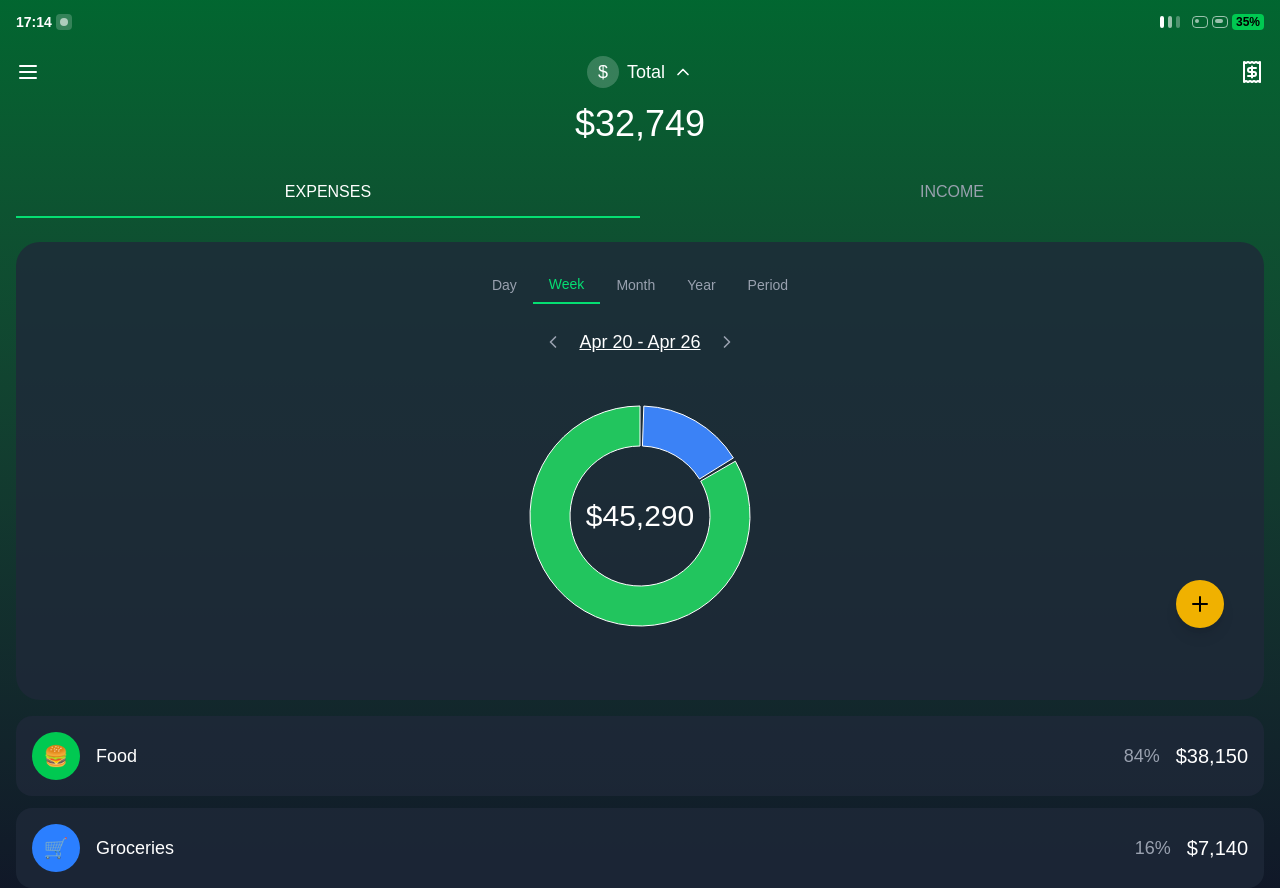
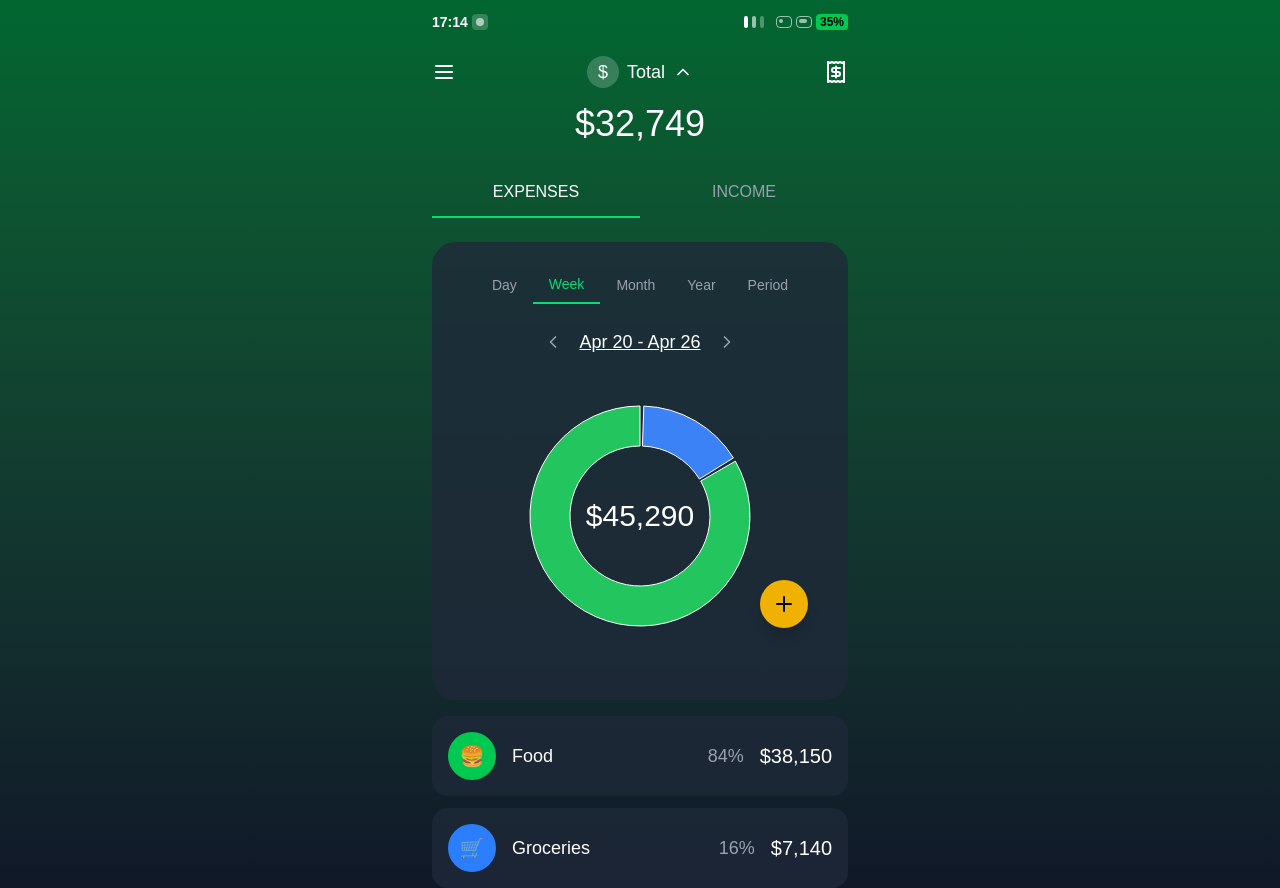
Before and after one commit to FranBudde/tp-front-ORT, a Next.js app: page /home in a window 1280 px wide. Built offline with nearby package versions, Linux system fonts and the light colour scheme.

Commit message:
estilos ok

```diff
--- a/app/home/page.jsx
+++ b/app/home/page.jsx
@@ -1,43 +1,45 @@
 "use client";
-import React, { useState } from 'react';
-import { Menu, Receipt, ChevronLeft, ChevronRight, Plus } from 'lucide-react';
-import { PieChart, Pie, Cell, ResponsiveContainer } from 'recharts';
+import React, { useState } from "react";
+import { Menu, Receipt, ChevronLeft, ChevronRight, Plus } from "lucide-react";
+import { PieChart, Pie, Cell, ResponsiveContainer } from "recharts";
 
 export default function ExpenseDashboard() {
-  const [activeTab, setActiveTab] = useState('expenses');
-  const [activeTimeframe, setActiveTimeframe] = useState('week');
+  // Estados
+  const [activeTab, setActiveTab] = useState("expenses");
+  const [activeTimeframe, setActiveTimeframe] = useState("week");
 
+  // Datos categorías gastos
   const expenseData = [
     {
-      id: 'food',
-      name: 'Food',
-      icon: '🍔',
-      color: '#22c55e',
-      bgColor: 'bg-green-500',
+      id: "food",
+      name: "Food",
+      icon: "🍔",
+      color: "#22c55e",
+      bgColor: "bg-green-500",
       percentage: 84,
-      amount: '$38,150',
-      value: 38150
+      amount: "$38,150",
+      value: 38150,
     },
     {
-      id: 'groceries',
-      name: 'Groceries',
-      icon: '🛒',
-      color: '#3b82f6',
-      bgColor: 'bg-blue-500',
+      id: "groceries",
+      name: "Groceries",
+      icon: "🛒",
+      color: "#3b82f6",
+      bgColor: "bg-blue-500",
       percentage: 16,
-      amount: '$7,140',
-      value: 7140
-    }
+      amount: "$7,140",
+      value: 7140,
+    },
   ];
 
-  const COLORS = ['#22c55e', '#3b82f6'];
-
-  const timeframes = ['Day', 'Week', 'Month', 'Year', 'Period'];
+  // Opciones de timeframe
+  const timeframes = ["Day", "Week", "Month", "Year", "Period"];
 
   return (
-    <div className="min-h-screen bg-gradient-to-b from-green-800 to-gray-900 text-white">
+    <div className="min-h-screen bg-gradient-to-b from-green-800 to-gray-900 text-white flex justify-center">
+      <div className="w-full max-w-md mx-auto relative"> {/* Este es el div añadido para el formato */}
         {/* Status Bar */}
-      <div className="flex justify-between items-center px-4 pt-3 pb-2 text-sm">
+        <header className="flex justify-between items-center px-4 pt-3 pb-2 text-sm">
           <div className="flex items-center gap-1">
             <span className="font-semibold">17:14</span>
             <div className="w-4 h-4 bg-white/20 rounded-sm flex items-center justify-center">
@@ -58,12 +60,14 @@ export default function ExpenseDashboard() {
                 <div className="w-2 h-1 bg-white/60 rounded-full m-0.5"></div>
               </div>
             </div>
-          <div className="bg-green-500 text-xs px-1 rounded text-black font-semibold">35%</div>
+            <div className="bg-green-500 text-xs px-1 rounded text-black font-semibold">
+              35%
             </div>
           </div>
+        </header>
 
         {/* Header */}
-      <div className="flex items-center justify-between px-4 py-4">
+        <section className="flex items-center justify-between px-4 py-4">
           <Menu size={24} className="text-white cursor-pointer" />
           <div className="flex items-center gap-2">
             <div className="w-8 h-8 bg-white/20 rounded-full flex items-center justify-center">
@@ -73,39 +77,39 @@ export default function ExpenseDashboard() {
             <ChevronLeft size={20} className="rotate-90" />
           </div>
           <Receipt size={24} className="text-white cursor-pointer" />
-      </div>
+        </section>
 
         {/* Total Amount */}
-      <div className="text-center mb-6">
+        <section className="text-center mb-6">
           <div className="text-4xl font-light mb-2">$32,749</div>
-      </div>
+        </section>
 
         {/* Tabs */}
-      <div className="flex mx-4 mb-6">
+        <nav className="flex mx-4 mb-6">
           <button
-          onClick={() => setActiveTab('expenses')}
+            onClick={() => setActiveTab("expenses")}
             className={`flex-1 py-3 text-center font-medium border-b-2 ${
-            activeTab === 'expenses'
-              ? 'border-green-400 text-white'
-              : 'border-transparent text-gray-400'
+              activeTab === "expenses"
+                ? "border-green-400 text-white"
+                : "border-transparent text-gray-400"
             }`}
           >
             EXPENSES
           </button>
           <button
-          onClick={() => setActiveTab('income')}
+            onClick={() => setActiveTab("income")}
             className={`flex-1 py-3 text-center font-medium border-b-2 ${
-            activeTab === 'income'
-              ? 'border-green-400 text-white'
-              : 'border-transparent text-gray-400'
+              activeTab === "income"
+                ? "border-green-400 text-white"
+                : "border-transparent text-gray-400"
             }`}
           >
             INCOME
           </button>
-      </div>
+        </nav>
 
         {/* Main Content Card */}
-      <div className="mx-4 bg-gray-800/80 rounded-3xl p-6 mb-4">
+        <main className="mx-4 bg-gray-800/80 rounded-3xl p-6 mb-4 flex flex-col">
           {/* Timeframe Selector */}
           <div className="flex justify-center mb-6">
             {timeframes.map((timeframe) => (
@@ -114,8 +118,8 @@ export default function ExpenseDashboard() {
                 onClick={() => setActiveTimeframe(timeframe.toLowerCase())}
                 className={`px-4 py-2 text-sm font-medium ${
                   activeTimeframe === timeframe.toLowerCase()
-                  ? 'text-green-400 border-b-2 border-green-400'
-                  : 'text-gray-400'
+                    ? "text-green-400 border-b-2 border-green-400"
+                    : "text-gray-400"
                 }`}
               >
                 {timeframe}
@@ -125,9 +129,19 @@ export default function ExpenseDashboard() {
 
           {/* Date Range */}
           <div className="flex items-center justify-center mb-8">
-          <ChevronLeft size={20} className="text-gray-400 cursor-pointer" />
-          <span className="mx-4 text-lg font-medium underline">Apr 20 - Apr 26</span>
-          <ChevronRight size={20} className="text-gray-400 cursor-pointer" />
+            <ChevronLeft
+              size={20}
+              className="text-gray-400 cursor-pointer"
+              // Aquí podrías poner handlers si quieres cambiar rango
+            />
+            <span className="mx-4 text-lg font-medium underline">
+              Apr 20 - Apr 26
+            </span>
+            <ChevronRight
+              size={20}
+              className="text-gray-400 cursor-pointer"
+              // Aquí también handlers opcionales
+            />
           </div>
 
           {/* Donut Chart */}
@@ -166,14 +180,19 @@ export default function ExpenseDashboard() {
               </button>
             </div>
           </div>
-      </div>
+        </main>
 
         {/* Category List */}
-      <div className="mx-4 space-y-3">
+        <section className="mx-4 space-y-3">
           {expenseData.map((category) => (
-          <div key={category.id} className="bg-gray-800/80 rounded-2xl p-4 flex items-center justify-between">
+            <div
+              key={category.id}
+              className="bg-gray-800/80 rounded-2xl p-4 flex items-center justify-between"
+            >
               <div className="flex items-center gap-4">
-              <div className={`w-12 h-12 rounded-full ${category.bgColor} flex items-center justify-center text-xl`}>
+                <div
+                  className={`w-12 h-12 rounded-full ${category.bgColor} flex items-center justify-center text-xl`}
+                >
                   {category.icon}
                 </div>
                 <span className="text-lg font-medium">{category.name}</span>
@@ -184,6 +203,7 @@ export default function ExpenseDashboard() {
               </div>
             </div>
           ))}
+        </section>
       </div>
     </div>
   );
--- a/app/login/page.jsx
+++ b/app/login/page.jsx
@@ -7,35 +7,32 @@ export default function LoginPage() {
     const [formData, setFormData] = useState({});
     const [error, setError] = useState("");
 
-  const handleSubmit = async (e) => {
-    e.preventDefault();
+    const handleSubmit = async (e) => {
+      e.preventDefault();
 
-    try {
-        const response = await fetch(`${process.env.NEXT_PUBLIC_BACKEND_API_URL}/user/login` ,
-            {
-                method: "POST",
-                headers: { "Content-Type": "application/json"},
-                body :JSON.stringify(formData)
-            }
-        )
+      try {
+        const response = await fetch(`${process.env.NEXT_PUBLIC_BACKEND_API_URL}/user/login`, {
+          method: "POST",
+          headers: { "Content-Type": "application/json" },
+          body: JSON.stringify(formData)
+        });
 
-        if(!response.ok){
-            console.log(response)
-            throw new Error("Error al iniciar sesion");
-        }
         const data = await response.json();
 
-        if(data.token){
-            localStorage.setItem('token', data.token);
-            router.push("/home");
+        if (!response.ok) {
+
+            throw new Error(data.message || "Error al iniciar sesión");
         }
 
+        if (data.token) {
+          localStorage.setItem("token", data.token);
+          router.push("/home");
+        }
+      } catch (err) {
+        setError(err.message || "Error al conectar con el servidor");
+      }
+    };
 
-    } catch (err) {
-        setError(err.message || "Error al conectar con el servidor" );
-    }
-
-  };
 
   const handleChange = (e) => {
     const { name, value } = e.target;
```
Lines whose indentation alone changed are shown as unchanged.
